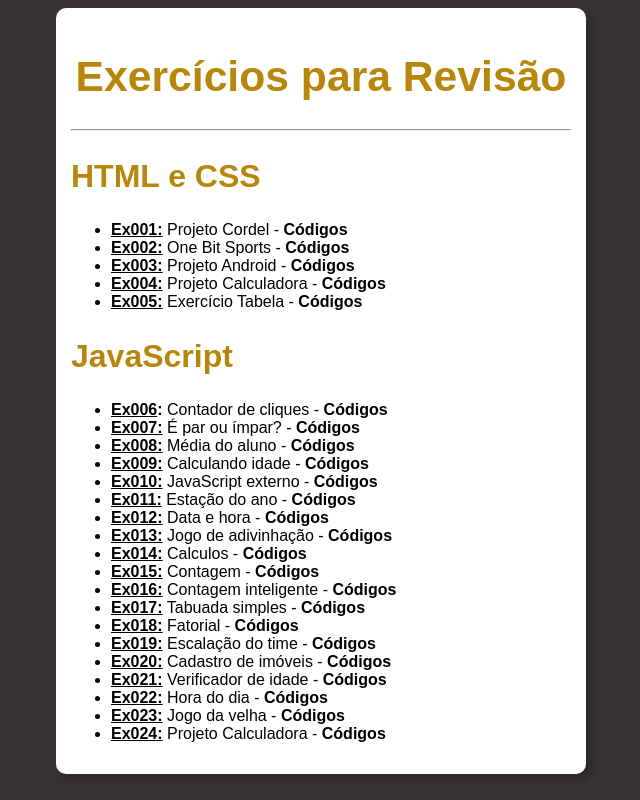
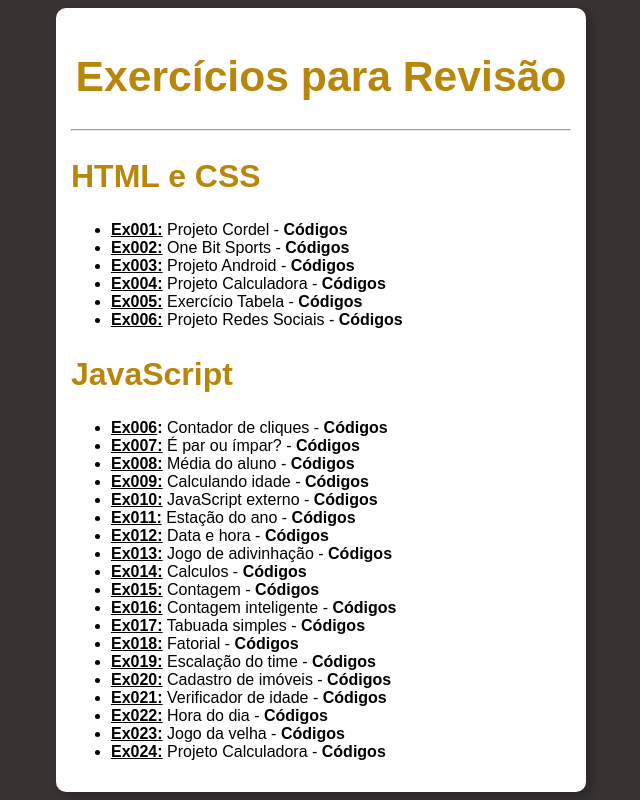
Before and after one commit to ThiagoRiosB/site-exercicios, a plain HTML site: page index.html in a window 1280 px wide. Shown: the whole page, without its empty margins (319-959 px from the left). Drawn offline with Linux system fonts and the light colour scheme.

Commit message:
atualização

```diff
--- a/index.html
+++ b/index.html
@@ -18,6 +18,7 @@
       <li><strong><a href="https://thiagoriosb.github.io/projeto-android-cursoemvideo/" target="_blank">Ex003:</a></strong> Projeto Android - <strong><a href="https://github.com/ThiagoRiosB/projeto-android-cursoemvideo" target="_blank" class="code">Códigos</a></strong></li>
       <li><strong><a href="https://thiagoriosb.github.io/projeto-calculadora/" target="_blank">Ex004:</a></strong> Projeto Calculadora - <strong><a href="https://github.com/ThiagoRiosB/projeto-calculadora" target="_blank" class="code">Códigos</a></li></strong>
       <li><strong><a href="https://thiagoriosb.github.io/exercicio-tabelas/" target="_blank">Ex005:</a></strong> Exercício Tabela - <strong><a href="https://github.com/ThiagoRiosB/exercicio-tabelas/" target="_blank" class="code">Códigos</a></li></strong>
+      <li><strong><a href="https://thiagoriosb.github.io/projeto-redes-sociais/" target="_blank">Ex006:</a></strong> Projeto Redes Sociais - <strong><a href="https://github.com/ThiagoRiosB/projeto-redes-sociais/" target="_blank" class="code">Códigos</a></li></strong>
     </ul>
     <h2>JavaScript</h2>
     <ul>
```
